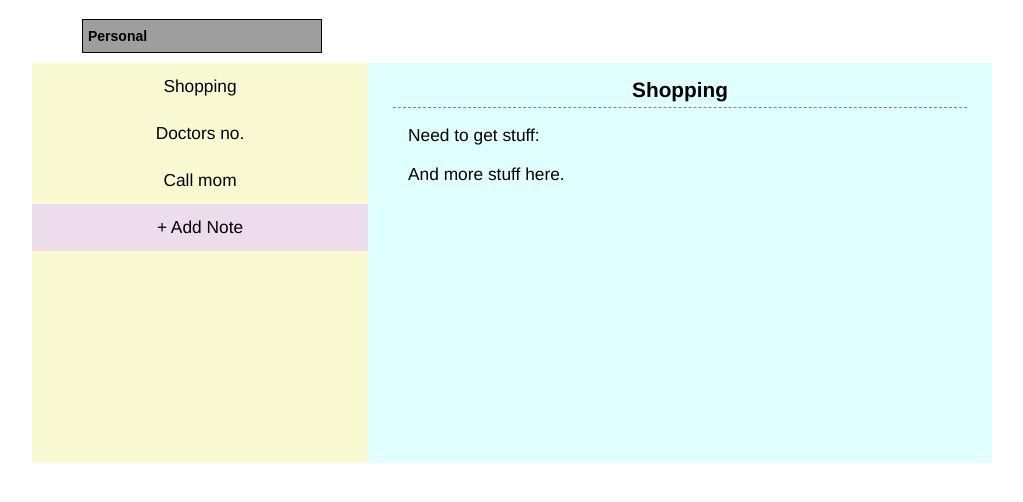
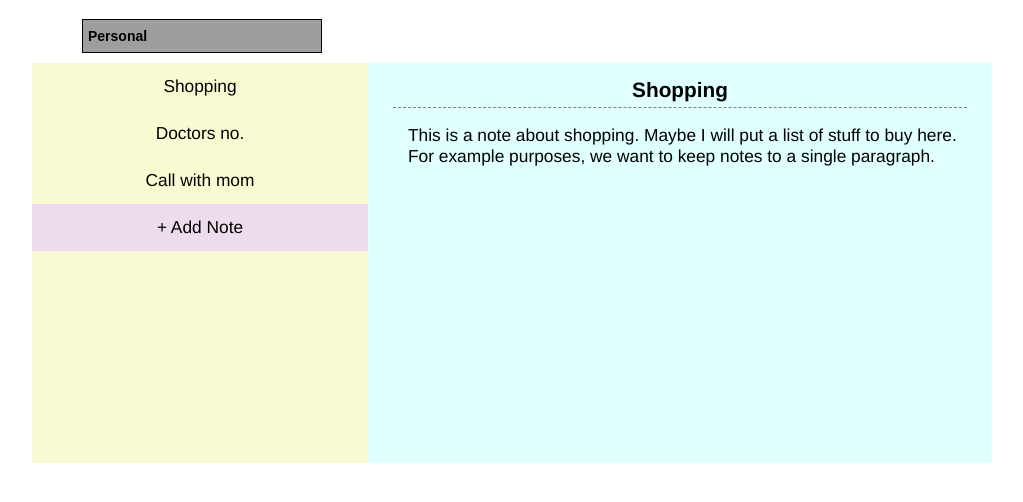
Before and after one commit to MrSkinny/notebook-app-state, a plain HTML site: page index.html in a window 1280 px wide. Shown: the part 62-564 px from the top of the page, without its empty margins (128-1151 px from the left). Drawn offline with nearby package versions, Linux system fonts and the light colour scheme; grey boxes are pictures that could not be loaded.

Commit message:
remove second para from note detail

```diff
--- a/index.html
+++ b/index.html
@@ -26,7 +26,7 @@
                     Doctors no.
                 </div>
                 <div class="note-item">
-                    Call mom
+                    Call with mom
                 </div>
                 <div class="note-item note-item-add">
                     + Add Note
@@ -35,8 +35,7 @@
             <div class="note-detail">
                 <article class="note-detail-content">
                     <header>Shopping</header>
-                    <p>Need to get stuff:</p>
-                    <p>And more stuff here.</p>
+                    <p>This is a note about shopping. Maybe I will put a list of stuff to buy here. For example purposes, we want to keep notes to a single paragraph.</p>
                 </article>
             </div>
         </div>
```
